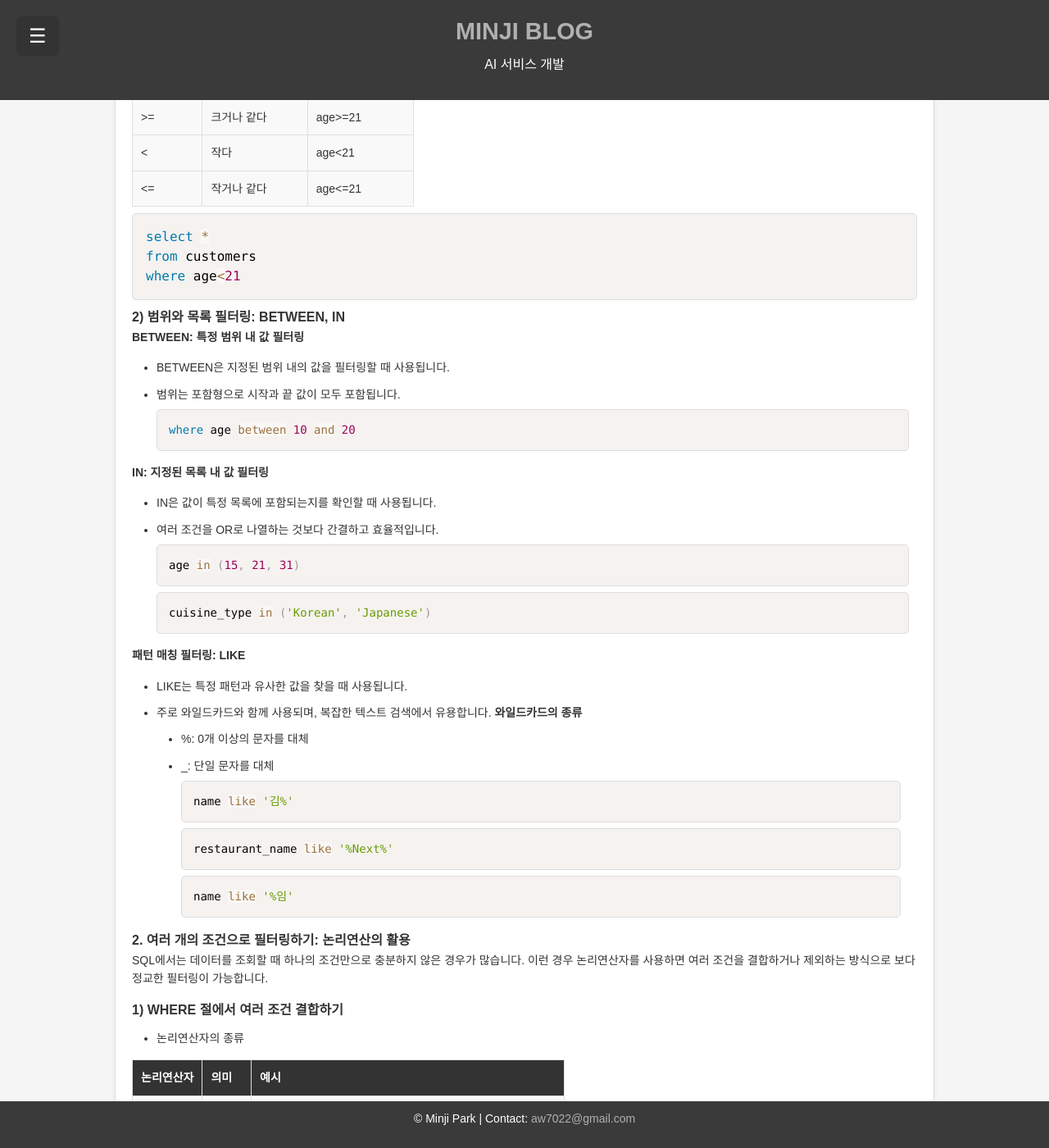
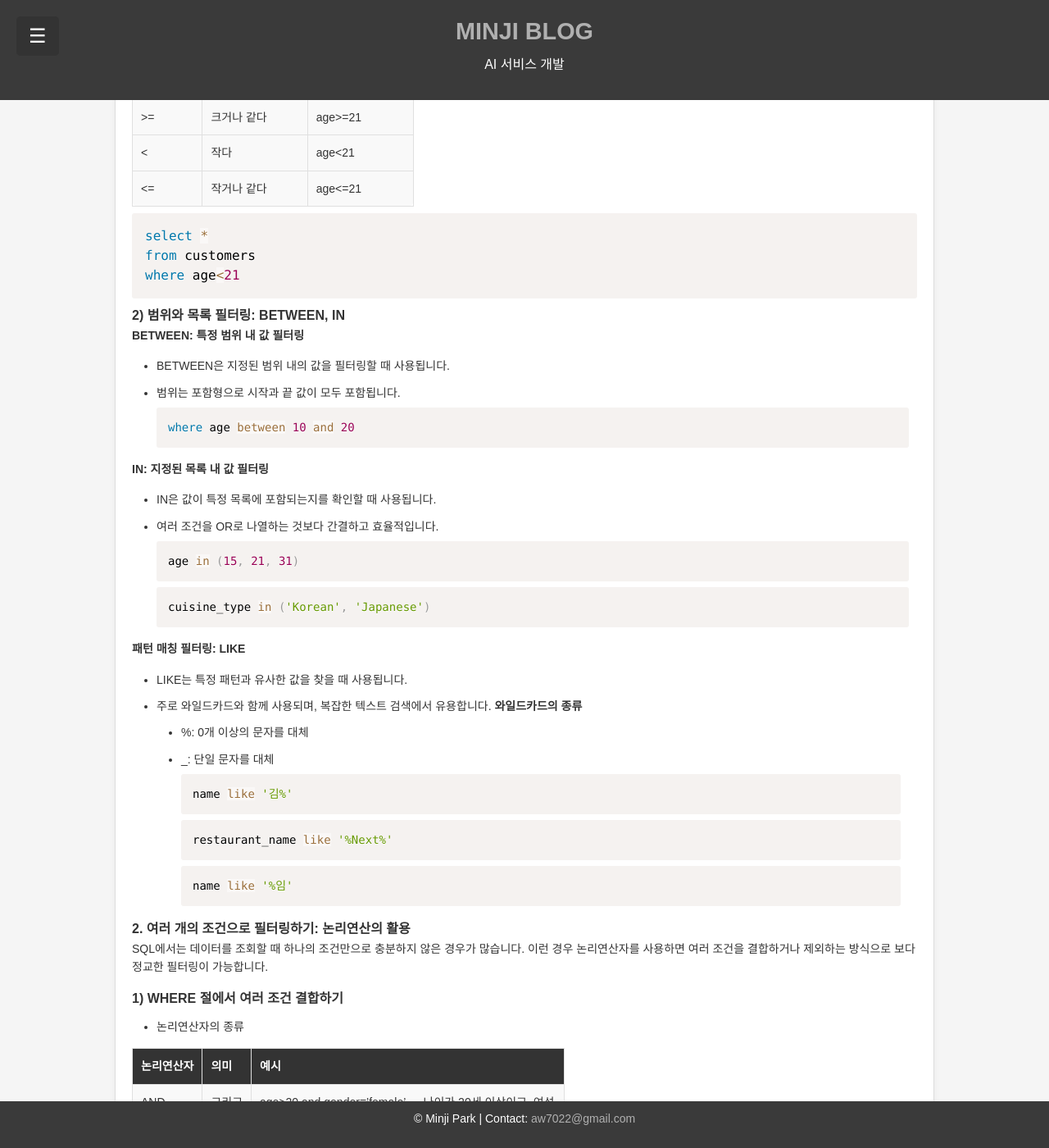
Before and after one commit to Mminzy22/Blog, a Jekyll site: the page built from _posts/SQL/2024-11-15-SQL02.md, in a window 1280 px wide and 1400 px high, scrolled down 490 px. Shown: the whole window at 82% size. Built offline with Jekyll 4.4.1, drawn with Linux system fonts in a browser that asks for light colours; nearby versions of some CDN libraries; comment, search, counter and statistics services are not loaded.

Commit message:
Update style.css

```diff
--- a/assets/css/style.css
+++ b/assets/css/style.css
@@ -267,8 +267,16 @@
 
 /* 코드 블록 스타일 */
 pre {
-    border: 1px solid #ddd;
-    border-radius: 5px;
+    background: #f5f5f5;
+    border-radius: 3px;
+    padding: .8em;
+    overflow-x: auto;
+    font-size: 0.9em;
+}
+
+code, pre {
+    color: #333;
+    font-family: Consolas, "Liberation Mono", Menlo, Courier, monospace;
 }
 
 /* 링크 스타일 */
```
